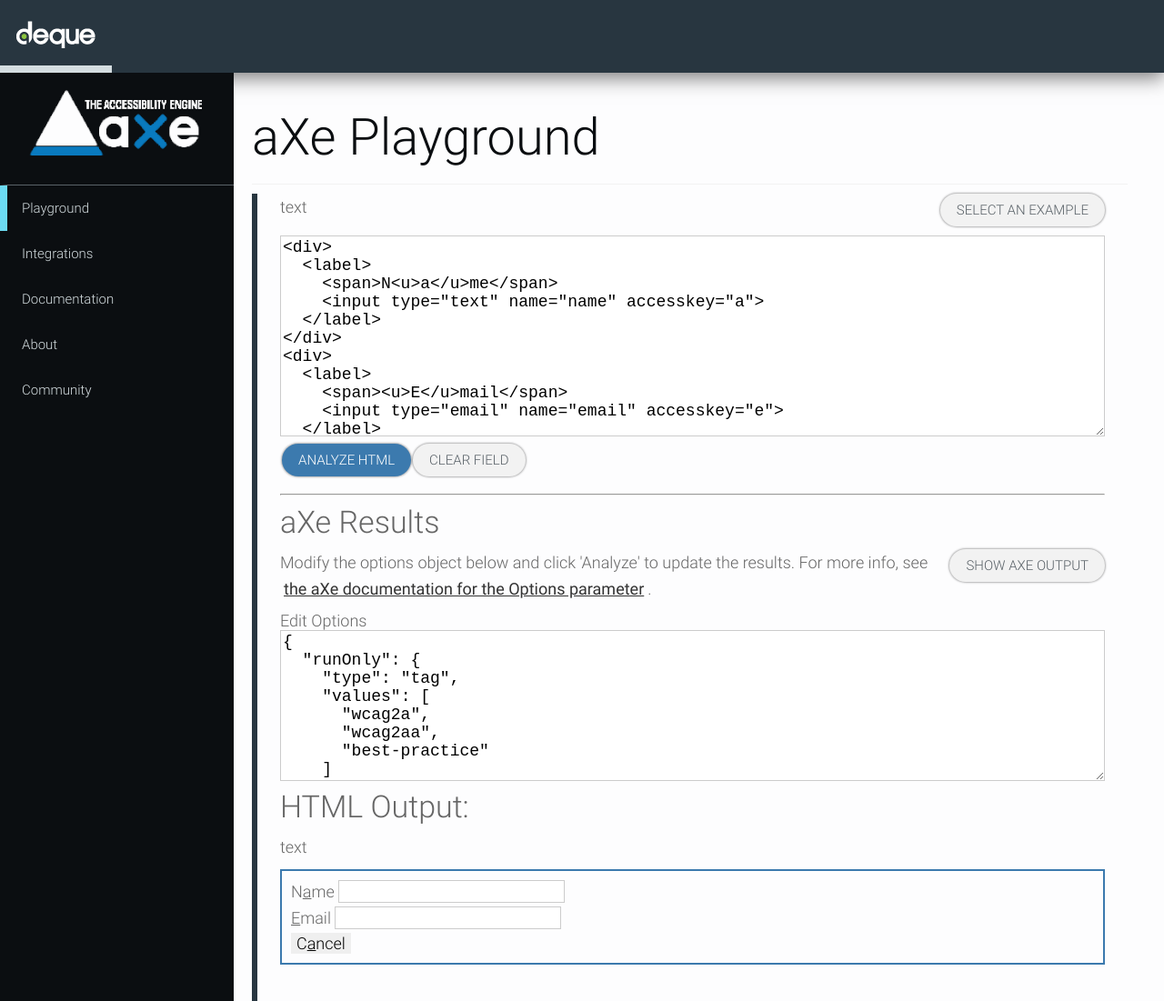
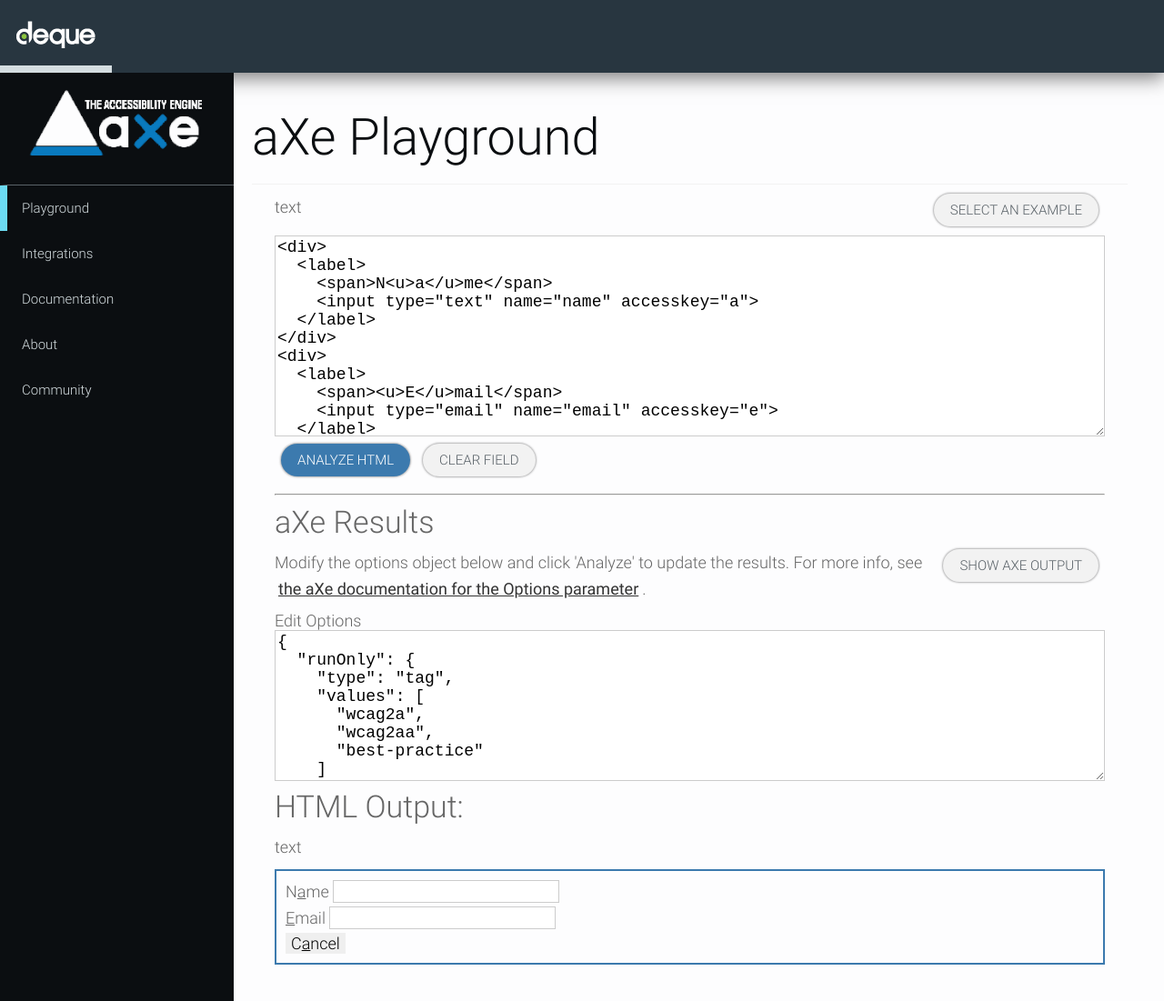
Before and after one commit to dequelabs/axe-website, a Jekyll site: the page built from playground/index.html, in a window 1280 px wide. Shown: the whole page at 91% size. Built offline with Jekyll 4.4.1, drawn with Linux system fonts in a browser that asks for light colours.

Commit message:
Space between buttons fixed.

```diff
--- a/assets/styles/main.css
+++ b/assets/styles/main.css
@@ -36,6 +36,10 @@
 
 h4 {
   margin: 0px;
+}
+
+iframe {
+  padding-bottom: 20px
 }
 
 table {
@@ -117,7 +121,7 @@
 }
 
 .dqpl-button-secondary, .dqpl-button-primary {
-  margin: 0px 0px 10px 2px !important;
+  margin: 0px 7px 10px 7px !important;
 }
 
 .dqpl-main-content ul{
@@ -192,9 +196,9 @@
 }
 
 .fork {
-  position: fixed;
+  position: absolute;
   top: 70px;
-  right: 15px;
+  right: 0px;
   border: 0;
   z-index: 1;
 }
@@ -226,12 +230,10 @@
 }
 
 .post-content{
-  border-left: 6px solid #283640;
   padding: 0px 25px 20px;
 }
 
 .post-title {
-  padding-left: 31px;
   border-bottom: 1px solid #f2f2f2;
 }
 
@@ -273,25 +275,35 @@
   }
 
   .fork {
-  right: 0px;
+    top: 50px;
+    right: 10px;
   }
 
   .logo {
     width: 110px !important;
   }
 
+  iframe {
+    height: 350px;
+    width: 325px;
+  }
+
   .page-content .dqpl-main-content.dqpl-collapsed {
-  padding-top: 60px;
+  padding-top: 50px;
   }
 
   .post-content {
     border: none;
     padding: 0px;
   }
+
+  .post-title {
+    margin-left: 0px;
+  }
 }
 
 /* Tablet */
-@media screen and (min-width: 500px) and (max-width: 1023.9px){
+@media screen and (min-width: 480.1px) and (max-width: 1023.9px){
   .big {
     display: none;
   }
@@ -301,21 +313,22 @@
   height: 231px;
   }
 
+  body .dqpl-main-content.dqpl-collapsed{
+   width: 100%;
+  }
+
   .examplelogo {
     height: 85px;
     width: 85px;
   }
 
   .fork {
-  right: 0px;
+    top: 70px;
+    right: 0px;
   }
 
   .logo {
     width: 110px !important;
-  }
-
-  .page-content .dqpl-main-content.dqpl-collapsed {
-  padding-top: 60px;
   }
 
   .post-content {
@@ -323,10 +336,21 @@
     padding: 0px;
   }
 
+  .post-title {
+    margin-top: 50px;
+  }
+
   .small {
     font-size: medium;
     margin: 40px 25px;
     text-decoration: none;
+  }
+}
+
+@media screen and (min-width: 480.1px) and (max-width: 766px){
+  .fork {
+    top: 60px;
+    right: 15px;
   }
 }
 
@@ -347,6 +371,10 @@
     height: 100px;
     width: 100px;
   }
+
+  .post-header {
+    padding-top: 80px;
+  }
 }
 
 /* big screen desktop */
@@ -361,4 +389,8 @@
     height: 100px;
     width: 100px;
   }
+
+  .post-header {
+    padding-top: 0px;
+  }
 }
```
Also changed, not shown: _includes/head.html (line endings or trailing spaces), assets/scripts/axe-playground.js (line endings or trailing spaces).
